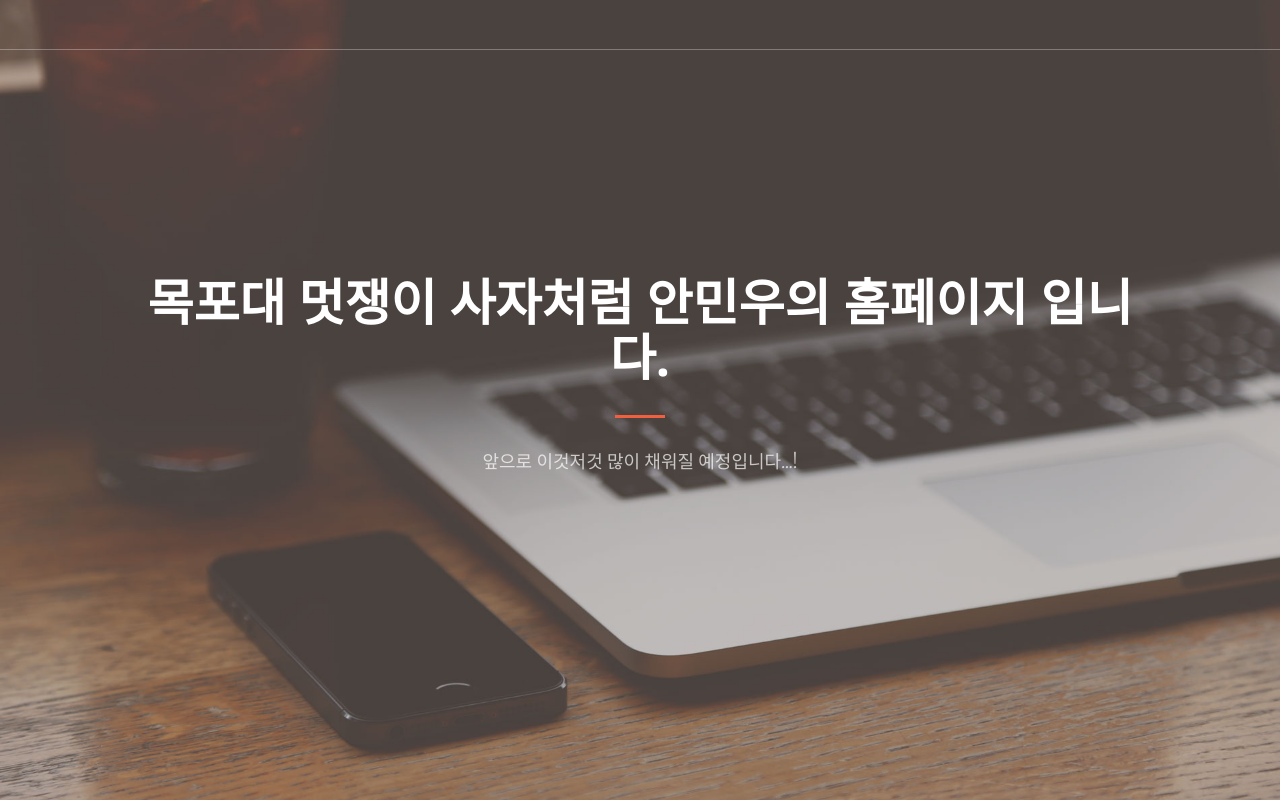
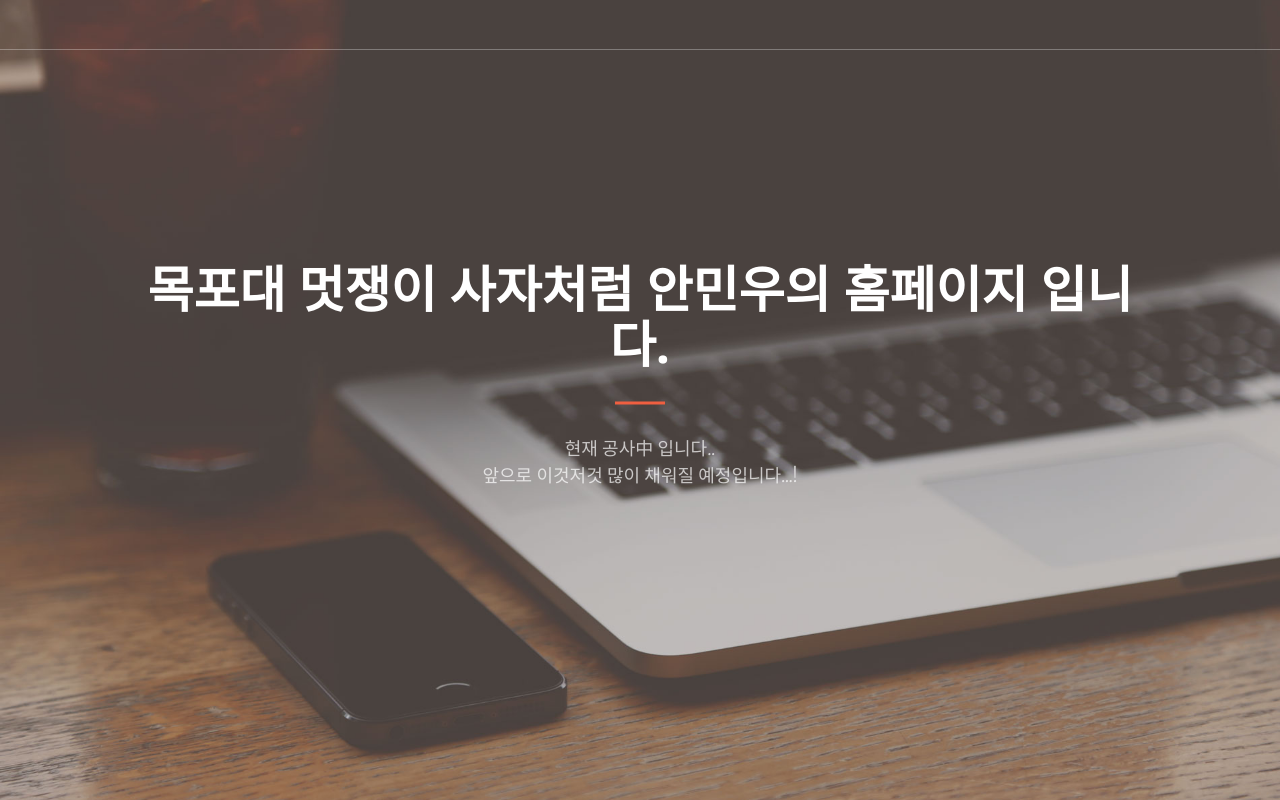
Before and after one commit to mwahn/mwahn.github.io, a website: page index.html in a window 1280 px wide. Drawn offline with nearby package versions, Linux system fonts and the light colour scheme.

Commit message:
Update index.html

```diff
--- a/index.html
+++ b/index.html
@@ -57,7 +57,8 @@
             <div class="header-content-inner">
                 <h1 id="homeHeading">목포대 멋쟁이 사자처럼 안민우의 홈페이지 입니다.</h1>
                 <hr>
-                <p>앞으로 이것저것 많이 채워질 예정입니다...!</p>
+                <p> 현재 공사中 입니다..<br>
+앞으로 이것저것 많이 채워질 예정입니다...!</p>
             </div>
         </div>
     </header>
```
